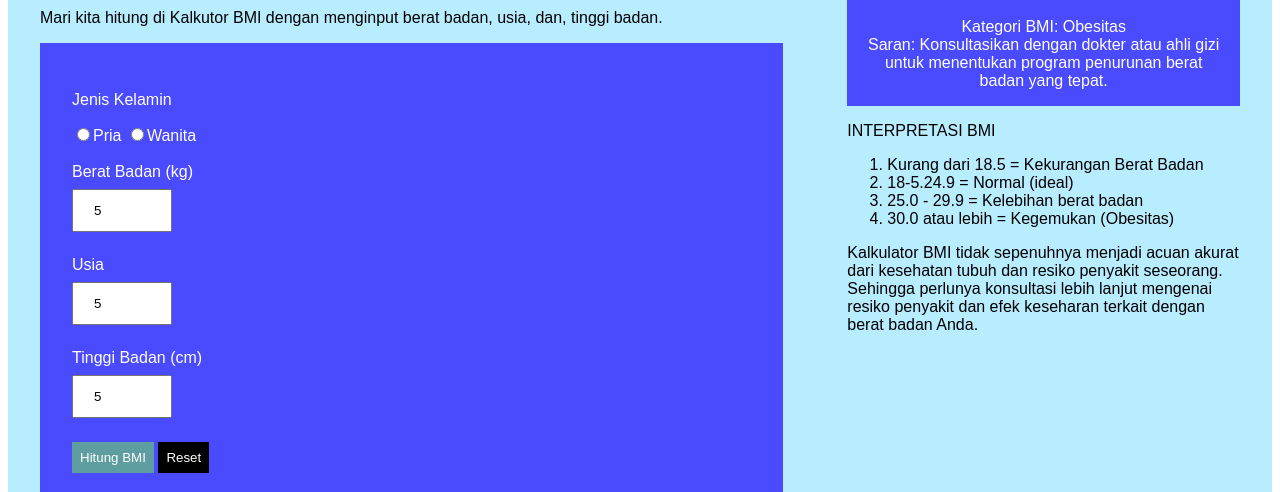
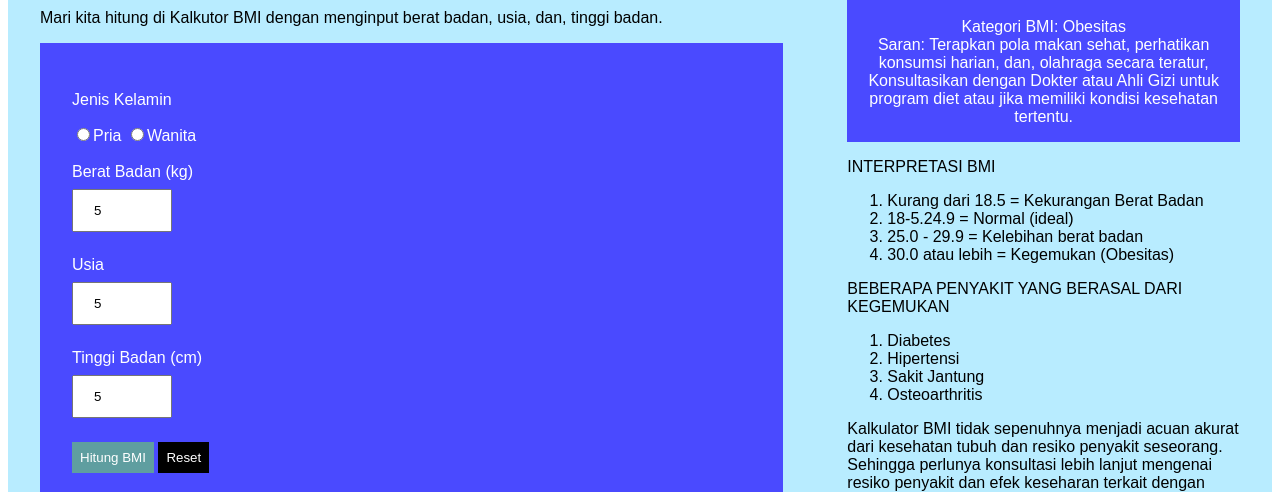
Before and after one commit to revou-fundamental-course/20-jan-25-Titanium0079, a plain HTML site: page index.html in a window 1280 px wide. Both pictures are taken after typing "5", "5", "5" into the empty fields and a click on the button "Hitung BMI". Shown: the part 308-800 px from the top of the page. Drawn offline with Linux system fonts and the light colour scheme.

Commit message:
Update Terakhir Kodingan

```diff
--- a/index.html
+++ b/index.html
@@ -115,6 +115,15 @@
             </p>
 
             <p>
+                BEBERAPA PENYAKIT YANG BERASAL DARI KEGEMUKAN
+                <ol>
+                    <li>Diabetes</li>
+                    <li>Hipertensi</li>
+                    <li>Sakit Jantung</li>
+                    <li>Osteoarthritis</li>
+                </ol>
+            </p>
+            <p>
                 Kalkulator BMI tidak sepenuhnya menjadi acuan akurat dari kesehatan tubuh
                 dan resiko penyakit seseorang. Sehingga perlunya konsultasi lebih lanjut mengenai
                 resiko penyakit dan efek keseharan terkait dengan berat badan Anda.
--- a/js/script.js
+++ b/js/script.js
@@ -26,13 +26,13 @@ function calculateBMI() {
         suggestion = "Saran: Naikkan berat badan Anda dengan pola makan yang sehat dan konsultasi dengan ahli gizi.";
     } else if (bmi >= 18.5 && bmi <= 24.9) {
         category = "Normal (Ideal)";
-        suggestion = "Saran: Pertahankan berat badan Anda dengan pola makan sehat dan rutin berolahraga.";
+        suggestion = "Saran: Pertahankan berat badan Anda dengan menjaga pola makan sehat dan rutin berolahraga.";
     } else if (bmi >= 25.0 && bmi <= 29.9) {
         category = "Kelebihan Berat Badan";
-        suggestion = "Saran: Kurangi berat badan Anda dengan diet yang tepat dan olahraga teratur.";
+        suggestion = "Saran: Kurangi berat badan Anda dengan menerapkan pola makan sehat, diet, dan olahraga teratur.";
     } else if (bmi >= 30.0) {
         category = "Obesitas";
-        suggestion = "Saran: Konsultasikan dengan dokter atau ahli gizi untuk menentukan program penurunan berat badan yang tepat.";
+        suggestion = "Saran: Terapkan pola makan sehat, perhatikan konsumsi harian, dan, olahraga secara teratur, Konsultasikan dengan Dokter atau Ahli Gizi untuk program diet atau jika memiliki kondisi kesehatan tertentu.";
     }
 
     // Menampilkan kategori BMI
```
